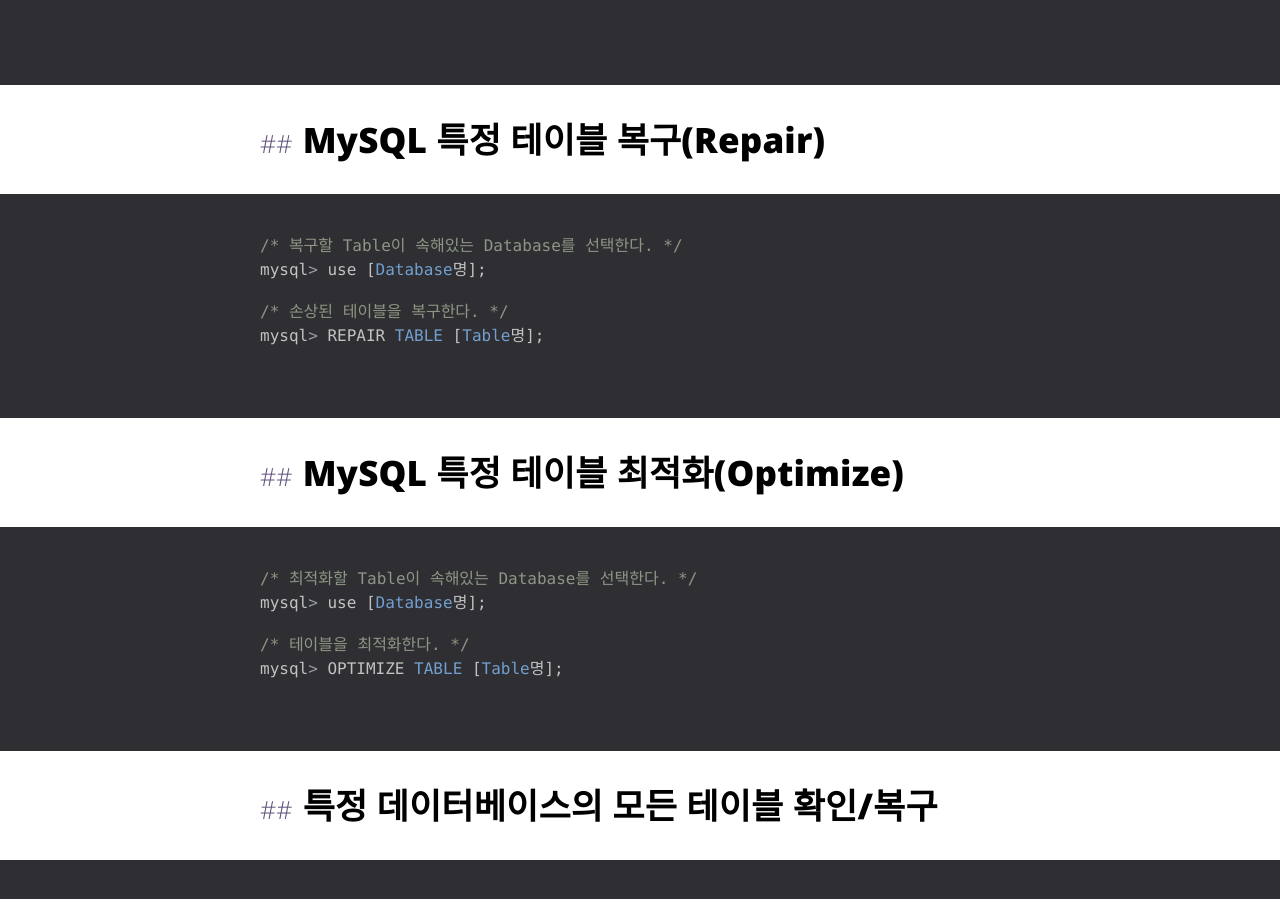
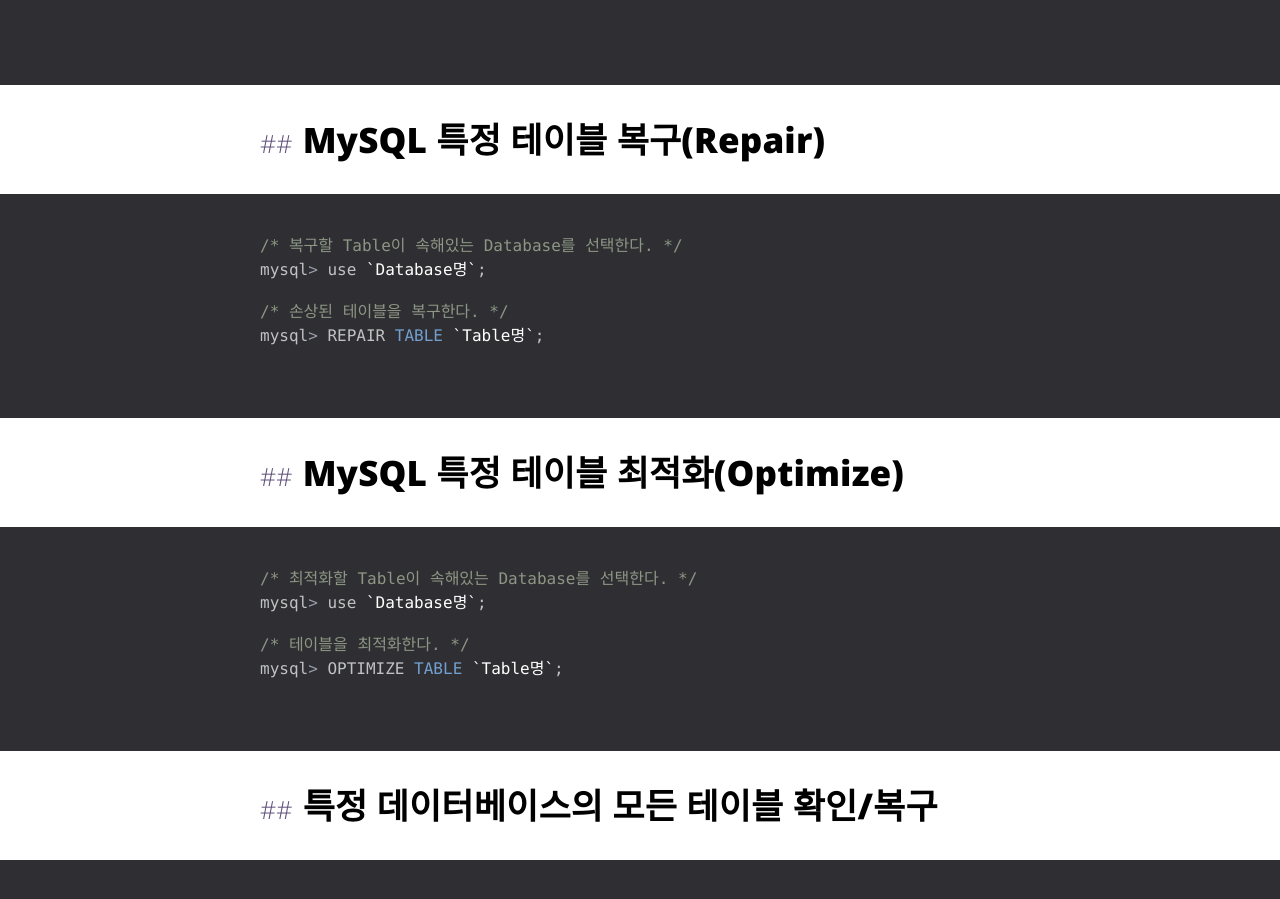
Before and after one commit to rainofpainki/rainofpainki.github.io, a Jekyll site: the page built from _posts/2018-02-07-mysql-optimize.md, in a window 1280 px wide and 900 px high, scrolled down 915 px. Built offline with Jekyll 4.4.1, drawn with Linux system fonts in a browser that asks for light colours; comment, search, counter and statistics services are not loaded.

Commit message:
fix markdown for sql

````diff
--- a/_posts/2018-02-07-mysql-optimize.md
+++ b/_posts/2018-02-07-mysql-optimize.md
@@ -29,20 +29,20 @@ mysql> CHECK TABLE `Table명`;
 
 ```sql
 /* 복구할 Table이 속해있는 Database를 선택한다. */
-mysql> use [Database명];
+mysql> use `Database명`;
 
 /* 손상된 테이블을 복구한다. */
-mysql> REPAIR TABLE [Table명];
+mysql> REPAIR TABLE `Table명`;
 ```
 
 ## MySQL 특정 테이블 최적화(Optimize)
 
 ```sql
 /* 최적화할 Table이 속해있는 Database를 선택한다. */
-mysql> use [Database명];
+mysql> use `Database명`;
 
 /* 테이블을 최적화한다. */
-mysql> OPTIMIZE TABLE [Table명];
+mysql> OPTIMIZE TABLE `Table명`;
 ```
 
 ## 특정 데이터베이스의 모든 테이블 확인/복구
````
